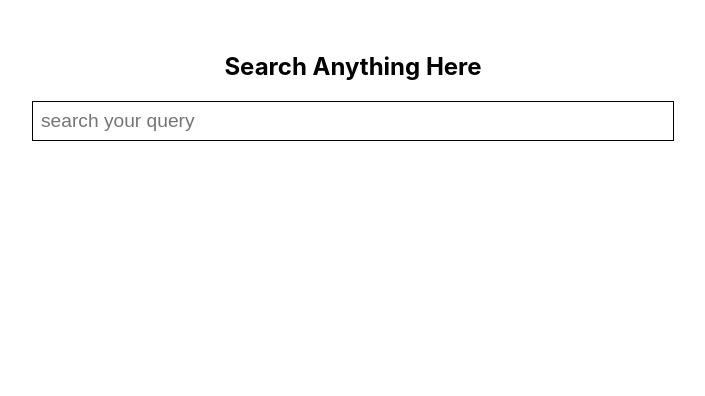
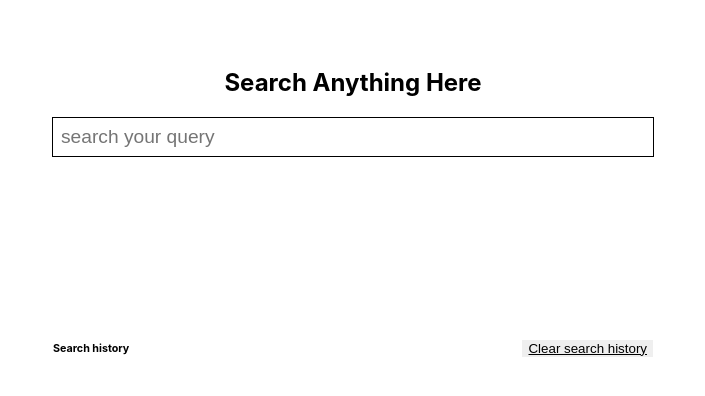
Before and after one commit to nagireddy1234/search-application, a React (Create React App) app: page /search in a window 1280 px wide. Shown: the top 396 px of the page, without its empty margins (287-992 px from the left). Built offline with nearby package versions, Linux system fonts and the light colour scheme.

Commit message:
map the searched result data in the history

```diff
--- a/src/components/autoSuggestion/style.css
+++ b/src/components/autoSuggestion/style.css
@@ -1,9 +1,9 @@
 .auto-suggestion-wrapper {
   box-shadow: 0 4px 10px 2px rgba(0, 0, 0, 0.2);
   position: absolute;
-  top: 7rem;
-  left: 0;
-  width: 100%;
+  top: 8rem;
+  left: 1rem;
+  width: calc(100% - 2rem);
   background-color: #fff;
   z-index: 1;
 }
--- /dev/null
+++ b/src/pages/search/history.tsx
@@ -0,0 +1,49 @@
+import React, { FC } from "react";
+import { searchHistoryProps } from "../../util/localStorage";
+
+interface Props {
+  data: searchHistoryProps[];
+  onDeleteIconClick: (i: number) => void;
+  onClearSeachHistory:()=>void;
+}
+
+const History: FC<Props> = ({ data, onDeleteIconClick, onClearSeachHistory }): JSX.Element => {
+  const dateTimeFormat = (stringDate: any) => {
+    let date = new Date(stringDate);
+    let hours = date.getHours();
+    let minutes: string | number = date.getMinutes();
+    let year = date.getFullYear();
+    let month = date.getMonth();
+    let newDate = date.getDate();
+    let ampm = hours >= 12 ? "pm" : "am";
+    hours = hours % 12;
+    hours = hours ? hours : 12;
+    minutes = minutes < 10 ? "0" + minutes : minutes;
+    let strTime = `${year}-${month}-${newDate} ${hours}:${minutes} ${ampm}`;
+    return strTime;
+  };
+
+  return (
+    <div className="history-root-wrapper">
+      <div className="history-container">
+        <h6>Search history</h6>
+        <button className="underline-text-btn" onClick={onClearSeachHistory}>Clear search history</button>
+      </div>
+      <ul className="search-result-wrapper">
+        {data.map((item: searchHistoryProps, i: number) => (
+          <li key={item.result}>
+            <p>{item.result}</p>
+            <div className="btn-date-wrapper">
+              <p>{dateTimeFormat(item.date)}</p>
+              <div className="close-btn" onClick={() => onDeleteIconClick(i)}>
+                ✕
+              </div>
+            </div>
+          </li>
+        ))}
+      </ul>
+    </div>
+  );
+};
+
+export default History;
--- a/src/pages/search/index.tsx
+++ b/src/pages/search/index.tsx
@@ -1,9 +1,10 @@
-import React, { useRef, useState } from "react";
+import React, { useEffect, useRef, useState } from "react";
 import debounce from "lodash.debounce";
 import { searchAPIcall } from "../../api";
 import AutoSuggestion from "../../components/autoSuggestion";
 import "./style.css";
-import { saveSearchData } from "../../util/localStorage";
+import { getSavedSearchData, saveSearchData } from "../../util/localStorage";
+import History from "./history";
 
 const Search = () => {
   const [searchResults, setSearchResults] = useState<string[]>([]);
@@ -11,7 +12,9 @@ const Search = () => {
   const inputRef = useRef<HTMLInputElement>(null);
   const [selected, setSelected] = useState(-1);
   const [showSuggestion, setShowSuggestion] = useState(false);
-  const [searchQuery, setSearchQuery] = useState("");
+  const [savedSearchedData, setSavedSearchedData] = useState(
+    getSavedSearchData()
+  );
 
   const handleAPIcall = debounce(
     async (e: React.ChangeEvent<HTMLInputElement>) => {
@@ -58,14 +61,13 @@ const Search = () => {
 
       if (e.key === "Enter") {
         setShowSuggestion(false);
-        setSearchQuery(searchResults[selected]);
         saveSearchData(searchResults[selected]);
+        setSavedSearchedData(getSavedSearchData());
       }
     }
   };
 
   const handleSuggestionClick = (i: number) => {
-    setSearchQuery(searchResults[i]);
     const input: HTMLInputElement | null =
       document.querySelector(".search-input");
     if (input && i !== searchResults.length) {
@@ -73,6 +75,20 @@ const Search = () => {
       saveSearchData(searchResults[i]);
     }
     setShowSuggestion(false);
+    setSavedSearchedData(getSavedSearchData());
+  };
+
+  const handleDeleteHistory = (i: number) => {
+    const data = [...savedSearchedData];
+    data.splice(i, 1);
+    localStorage.setItem("searchResults", JSON.stringify(data));
+    setSavedSearchedData(data);
+  };
+
+  const handleClearSearchHistory = () => {
+    localStorage.setItem("searchResults", JSON.stringify([]));
+    setSavedSearchedData([]);
+    setQuery("");
   };
 
   return (
@@ -95,13 +111,12 @@ const Search = () => {
             onSuggestItemClick={handleSuggestionClick}
           />
         )}
+        <History
+          data={savedSearchedData}
+          onDeleteIconClick={handleDeleteHistory}
+          onClearSeachHistory={handleClearSearchHistory}
+        />
       </div>
-      {searchQuery && (
-        <div>
-          <h2>Selected suggestion:</h2>
-          {searchQuery}
-        </div>
-      )}
     </>
   );
 };
--- a/src/pages/search/style.css
+++ b/src/pages/search/style.css
@@ -1,12 +1,13 @@
-.search-wrapper{
+.search-wrapper {
   display: flex;
   align-items: center;
   justify-content: center;
   flex-direction: column;
-    width: 50%;
+  max-width: 600px;
   margin: auto;
   position: relative;
   margin-top: 2rem;
+  padding: 1rem;
 }
 .search-wrapper input {
   width: calc(100% - 1rem);
@@ -15,3 +16,42 @@
   font-size: 1.2rem;
   padding: 0.5rem;
 }
+.history-root-wrapper{
+    width: 100%;
+}
+.history-container {
+  display: flex;
+  align-items: center;
+  justify-content: space-between;
+  width: 100%;
+  margin-top: 10rem;
+  overflow: auto;
+}
+.underline-text-btn {
+  border: none;
+  color: black;
+  text-decoration: underline;
+}
+.search-result-wrapper {
+  width: 100%;
+  padding: 0;
+  margin: 0;
+  list-style: none;
+  max-height: 15rem;
+  overflow: auto;
+  padding: 1rem 0;
+}
+.search-result-wrapper li {
+  display: flex;
+  align-items: center;
+  justify-content: space-between;
+}
+.search-result-wrapper li .btn-date-wrapper {
+  display: flex;
+  align-items: center;
+  justify-content: space-between;
+}
+.search-result-wrapper li .btn-date-wrapper .close-btn{
+    margin-left: 1rem;
+    cursor: pointer;
+}
--- a/src/util/localStorage.ts
+++ b/src/util/localStorage.ts
@@ -1,4 +1,4 @@
-export interface searchResultProps {
+export interface searchHistoryProps {
   result: string;
   date: Date;
 }
@@ -7,11 +7,19 @@ export const saveSearchData = (result: string) => {
   const newData = localStorage.getItem("searchResults");
   if (newData) {
     const parsedSearchData = JSON.parse(newData);
-    const isResultExit = parsedSearchData.find(
-      (item: searchResultProps) => item.result === result
-    );
+    let index = -1;
+    let isResultExit = false;
+    parsedSearchData.forEach((item: searchHistoryProps, i: number) => {
+      if (item.result === result) {
+        isResultExit = true;
+        index = i;
+      }
+    });
     if (!isResultExit) {
       parsedSearchData.push({ result, date: new Date() });
+      localStorage.setItem("searchResults", JSON.stringify(parsedSearchData));
+    } else {
+      parsedSearchData[index].date = new Date();
       localStorage.setItem("searchResults", JSON.stringify(parsedSearchData));
     }
   } else {
```
Also changed, not shown: 1 other file (tests, documents, lock files or other folders). Lines whose indentation alone changed are shown as unchanged.
